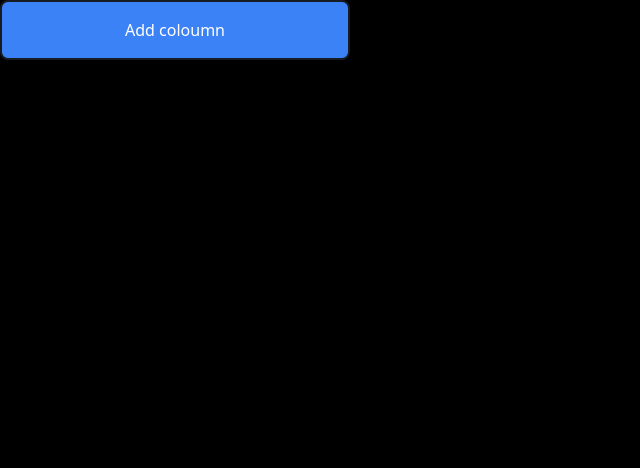
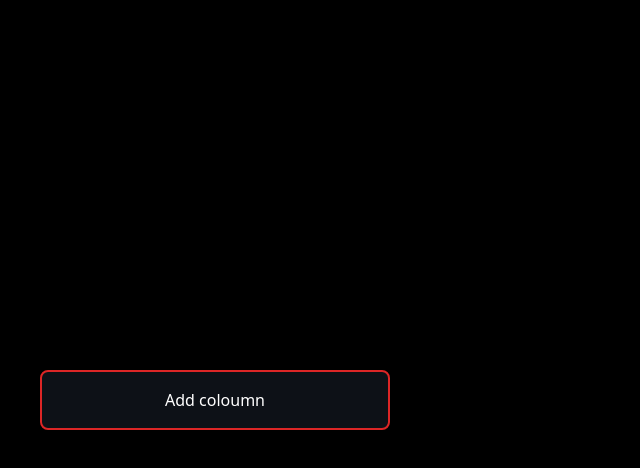
Before and after one commit to Pritam28877/Kanban-Board-v1, a React (Vite) app: page / in a window 1280 px wide. Shown: the top 468 px of the page, without its empty margins (0-640 px from the left). Built offline with nearby package versions, Linux system fonts and the light colour scheme.

Commit message:
add the style to the btn

```diff
--- a/src/components/KanbanBoad.jsx
+++ b/src/components/KanbanBoad.jsx
@@ -1,6 +1,17 @@
 const KanbanBoad = () => {
   return (
-    <div>
+    <div
+      className="
+      m-auto
+      flex
+      min-h-screen
+      w-full
+      items-center
+      overflow-x-auto
+      overflow-y-hidden
+      px-[40px]
+    "
+    >
       <button
         className="
         h-[60px]
@@ -8,9 +19,9 @@ const KanbanBoad = () => {
         min-w-[350px]
         cursor-pointer
         rounded-lg
-        bg-blue-500
+        bg-mainBackgroundColor
         border-2
-        border-columnBackgroundColor
+        border-red-600
         "
       >
         Add coloumn
```
